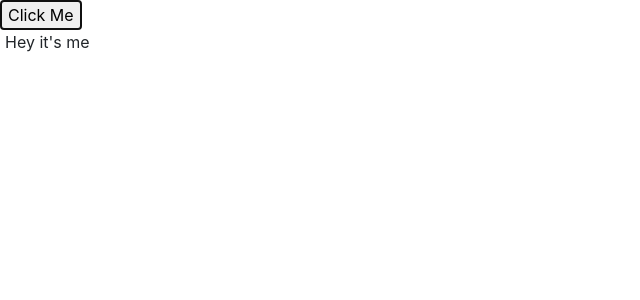
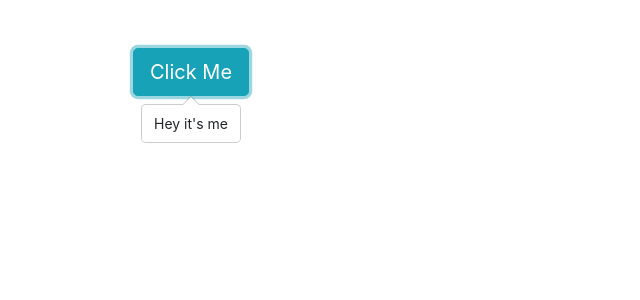
Before and after one commit to bgreenacre/svelte-popper, a Svelte app: page / in a window 1280 px wide. Both pictures are taken after a click on the button "Click Me". Shown: the top 300 px of the page, without its empty margins (0-640 px from the left). Built offline with nearby package versions, Linux system fonts and the light colour scheme.

Commit message:
Add simple example based on bootstrap

```diff
--- a/src/App.svelte
+++ b/src/App.svelte
@@ -1,127 +1,25 @@
-<div>
-  <button bind:this={targetRef} type="button" on:click={() => show = ! show}>Click Me</button>
-  {#if show}<Popper {targetRef}>Hey it's me</Popper>{/if}
-</div>
+<main class="container" role="main">
+  <div class="row">
+    <div class="col-sm">
+      <button bind:this={targetRef} type="button" class="btn btn-lg btn-info" on:click={() => show = ! show}>Click Me</button>
+      {#if show}
+        <Popper {targetRef} {arrowRef} className="popover show bs-popover-bottom">
+          <div class="popover-inner"><div class="popover-body">Hey it's me</div></div>
+          <span bind:this={arrowRef} class="arrow" />
+        </Popper>
+      {/if}
+    </div>
+  </div>
+</main>
 <script>
   import { Popper } from './components/components.module.js';
 
   let targetRef;
+  let arrowRef;
   let show = false;
 </script>
 <style>
-  .svlt-popper {
-    position: absolute;
-    left: 0;
-    top: 0;
-    pointer-events: none;
-    background-color: white;
-    background-clip: padding-box;
+  .row {
+    padding: 3em;
   }
-
-  .svlt-popper[data-placement*='bottom'] {
-    margin-top: 0.5rem;
-  }
-
-  .svlt-popper[data-placement*='top'] {
-    margin-bottom: 0.5rem;
-  }
-
-  .svlt-popper[data-placement*='right'] {
-    margin-left: 0.5rem;
-  }
-
-  .svlt-popper[data-placement*='left'] {
-    margin-right: 0.5rem;
-  }
-  .svlt-popper-arrow {
-    position: absolute;
-  }
-
-  .svlt-popper-arrow:before,
-  .svlt-popper-arrow:after {
-    content: '';
-    position: absolute;
-    display: block;
-    border-style: solid;
-    border-color: transparent;
-  }
-
-  .svlt-popper-arrow[data-placement*='bottom'],
-  .svlt-popper-arrow[data-placement*='top'] {
-    margin: 0 0.3rem;
-    height: 0.5rem;
-    width: 1rem;
-  }
-
-  .svlt-popper-arrow[data-placement*='bottom'] {
-    top: calc((0.5rem) * -1);
-  }
-
-  .svlt-popper-arrow[data-placement*='bottom']:before {
-    top: 0;
-    border-width: 0 0.5rem 0.5rem 0.5rem;
-    border-bottom-color: var(--svlt-popper-arrow-border-color);
-  }
-
-  .svlt-popper-arrow[data-placement*='bottom']:after {
-    top: 1px;
-    border-width: 0 0.5rem 0.5rem 0.5rem;
-    border-bottom-color: var(--svlt-popper-arrow-background-color);
-  }
-
-  .svlt-popper-arrow[data-placement*='top'] {
-    bottom: calc((0.5rem) * -1);
-  }
-
-  .svlt-popper-arrow[data-placement*='top']:before {
-    bottom: 0;
-    border-width: 0.5rem 0.5rem 0;
-    border-top-color: var(--svlt-popper-arrow-border-color);
-  }
-
-  .svlt-popper-arrow[data-placement*='top']:after {
-    bottom: 1px;
-    border-width: 0.5rem 0.5rem 0;
-    border-top-color: var(--svlt-popper-arrow-background-color);
-  }
-
-  .svlt-popper-arrow[data-placement*='left'],
-  .svlt-popper-arrow[data-placement*='right'] {
-    margin: 0.3rem 0;
-    height: 1rem;
-    width: 0.5rem;
-  }
-
-  .svlt-popper-arrow[data-placement*='left'] {
-    right: calc((0.5rem) * -1);
-  }
-
-  .svlt-popper-arrow[data-placement*='left']:before {
-    right: 0;
-    border-width: 0.5rem 0 0.5rem 0.5rem;
-    border-left-color: var(--svlt-popper-arrow-border-color);
-  }
-
-  .svlt-popper-arrow[data-placement*='left']:after {
-    right: 1px;
-    border-width: 0.5rem 0 0.5rem 0.5rem;
-    border-left-color: var(--svlt-popper-arrow-background-color);
-  }
-
-  .svlt-popper-arrow[data-placement*='right'] {
-    left: calc((0.5rem) * -1);
-  }
-
-  .svlt-popper-arrow[data-placement*='right']:before {
-    left: 0;
-    border-width: 0.5rem 0.5rem 0.5rem 0;
-    border-right-color: var(--svlt-popper-arrow-border-color);
-  }
-
-  .svlt-popper-arrow[data-placement*='right']:after {
-    left: 1px;
-    border-width: 0.5rem 0.5rem 0.5rem 0;
-    border-right-color: var(--svlt-popper-arrow-background-color);
-  }
-
 </style>
```
